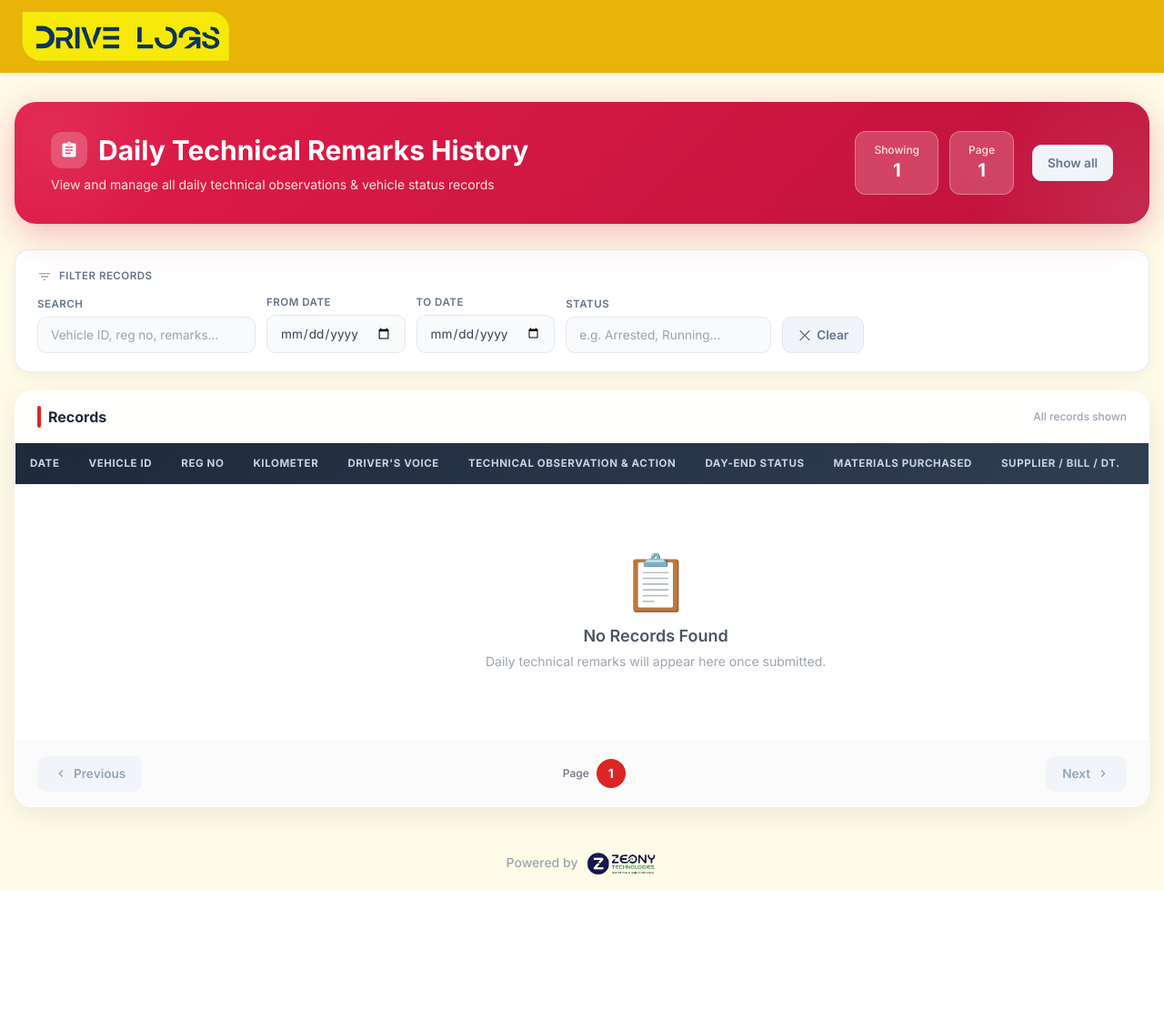
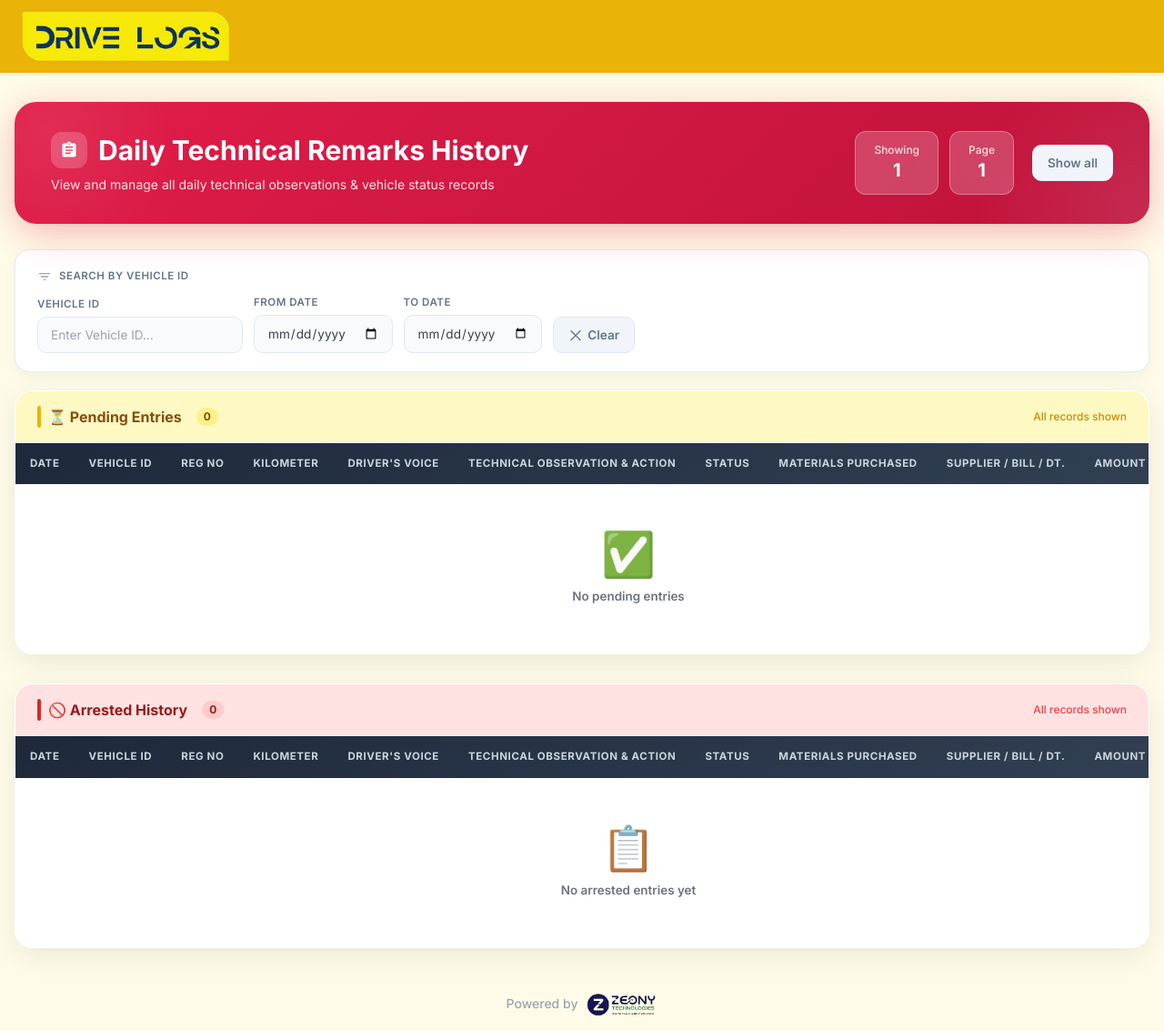
Before and after one commit to pmcdrivelogs/drivelogs, a Flask app: a page that uses templates/daily_technical_remarks_history.html in a window 1280 px wide. Shown: the whole page at 91% size. Before the commit the page ends 978 px from the top, so only its background shows below. Run offline with Flask 3, Linux system fonts and the light colour scheme; the visitor is signed in with stand-in values (Sample User, id 1); some libraries are stand-ins or nearby versions.

Commit message:
Refactor filter UI and improve record display
Updated filter labels and search functionality in the daily technical remarks history template. Improved the display of pending and arrested records with appropriate sections and messages.

```diff
--- a/templates/daily_technical_remarks_history.html
+++ b/templates/daily_technical_remarks_history.html
@@ -253,12 +253,12 @@
       <div class="filter-bar">
         <div class="flex items-center gap-2 mb-3">
           <svg class="w-4 h-4 text-gray-400" fill="currentColor" viewBox="0 0 24 24"><path d="M10 18h4v-2h-4v2zM3 6v2h18V6H3zm3 7h12v-2H6v2z"/></svg>
-          <span class="filter-label">Filter Records</span>
+          <span class="filter-label">Search by Vehicle ID</span>
         </div>
         <div class="flex flex-wrap gap-3 items-end">
           <div class="flex flex-col gap-1">
-            <label class="filter-label">Search</label>
-            <input id="hist_search" type="search" placeholder="Vehicle ID, reg no, remarks…" class="filter-input" style="min-width:240px;">
+            <label class="filter-label">Vehicle ID</label>
+            <input id="hist_search" type="search" placeholder="Enter Vehicle ID…" class="filter-input" style="min-width:220px;">
           </div>
           <div class="flex flex-col gap-1">
             <label class="filter-label">From Date</label>
@@ -268,10 +268,6 @@
             <label class="filter-label">To Date</label>
             <input id="hist_to" type="date" class="filter-input">
           </div>
-          <div class="flex flex-col gap-1">
-            <label class="filter-label">Status</label>
-            <input id="hist_status" type="search" placeholder="e.g. Arrested, Running…" class="filter-input" style="min-width:180px;">
-          </div>
           <button id="hist_clear" class="clear-btn">
             <svg class="w-4 h-4" fill="currentColor" viewBox="0 0 24 24"><path d="M19.293 4.293L12 11.586 4.707 4.293 3.293 5.707 10.586 13l-7.293 7.293 1.414 1.414L12 14.414l7.293 7.293 1.414-1.414L13.414 13l7.293-7.293z"/></svg>
             Clear
@@ -279,18 +275,18 @@
         </div>
       </div>
 
-      <!-- Table Card -->
-      <div class="glass-card p-0 overflow-hidden">
-        <div class="px-6 py-4 border-b border-gray-100 flex items-center justify-between">
+      <!-- ═══════════════ PENDING SECTION ═══════════════ -->
+      <div class="glass-card p-0 overflow-hidden mb-8">
+        <div class="px-6 py-4 border-b border-gray-100 flex items-center justify-between" style="background:#fef9c3;">
           <div class="flex items-center gap-2">
-            <div class="w-1 h-6 bg-red-600 rounded-full"></div>
-            <h2 class="font-bold text-gray-800">Records</h2>
+            <div class="w-1 h-6 bg-yellow-500 rounded-full"></div>
+            <h2 class="font-bold text-yellow-800">⏳ Pending Entries</h2>
+            <span class="ml-2 inline-flex items-center justify-center px-2 py-0.5 bg-yellow-200 text-yellow-800 rounded-full text-xs font-bold">{{ pending_records|length }}</span>
           </div>
-          <span class="text-xs text-gray-400 font-medium" id="filterInfo">All records shown</span>
+          <span class="text-xs text-yellow-600 font-medium" id="pendingFilterInfo">All pending records shown</span>
         </div>
-
         <div class="overflow-x-auto">
-          <table>
+          <table id="pendingTable">
             <thead>
               <tr>
                 <th>Date</th>
@@ -299,79 +295,96 @@
                 <th>Kilometer</th>
                 <th>Driver's Voice</th>
                 <th>Technical Observation &amp; Action</th>
-                <th>Day-end Status</th>
+                <th>Status</th>
                 <th>Materials Purchased</th>
                 <th>Supplier / Bill / Dt.</th>
                 <th>Amount</th>
                 <th>Actions</th>
               </tr>
             </thead>
-            <tbody id="remarksTableBody" class="bg-white">
-              {% for r in records %}
+            <tbody id="pendingTableBody" class="bg-white">
+              {% for r in pending_records %}
               <tr>
                 <td class="font-medium text-gray-700 whitespace-nowrap">
                   {% set d = r.date or r.created_at or '' %}
-                  {% if d %}
-                    <div class="flex items-center gap-1.5">
-                      <svg class="w-3.5 h-3.5 text-gray-400 flex-shrink-0" fill="currentColor" viewBox="0 0 24 24"><path d="M19 3h-1V1h-2v2H8V1H6v2H5c-1.1 0-2 .9-2 2v14c0 1.1.9 2 2 2h14c1.1 0 2-.9 2-2V5c0-1.1-.9-2-2-2zm0 16H5V8h14v11zM7 10h5v5H7z"/></svg>
-                      <span>{{ d }}</span>
-                    </div>
-                  {% endif %}
+                  {% if d %}<div class="flex items-center gap-1.5"><svg class="w-3.5 h-3.5 text-gray-400 flex-shrink-0" fill="currentColor" viewBox="0 0 24 24"><path d="M19 3h-1V1h-2v2H8V1H6v2H5c-1.1 0-2 .9-2 2v14c0 1.1.9 2 2 2h14c1.1 0 2-.9 2-2V5c0-1.1-.9-2-2-2zm0 16H5V8h14v11zM7 10h5v5H7z"/></svg><span>{{ d }}</span></div>{% endif %}
                 </td>
-                <td>
-                  <span class="inline-flex items-center px-2 py-0.5 bg-blue-50 text-blue-700 rounded-md font-semibold text-xs">{{ r.vehicle_id }}</span>
+                <td><span class="inline-flex items-center px-2 py-0.5 bg-blue-50 text-blue-700 rounded-md font-semibold text-xs" data-vid>{{ r.vehicle_id }}</span></td>
+                <td class="font-medium">{{ r.registration_no }}</td>
+                <td>{% if r.kilometer %}<span class="inline-flex items-center gap-1 text-gray-600">{{ r.kilometer }}</span>{% endif %}</td>
+                <td class="text-gray-600"><div class="truncate" style="max-width:160px;" title="{{ r.drivers_voice }}">{{ r.drivers_voice or '—' }}</div></td>
+                <td class="text-gray-600"><div class="truncate" style="max-width:200px;" title="{{ r.technical_observation }}">{{ r.technical_observation or '—' }}</div></td>
+                <td><span class="badge-status standby">⏳ {{ r.day_end_status or 'Pending' }}</span></td>
+                <td class="text-gray-600"><div class="truncate" style="max-width:150px;" title="{{ r.materials_purchased }}">{{ r.materials_purchased or '—' }}</div></td>
+                <td class="text-gray-600"><div class="truncate" style="max-width:150px;" title="{{ r.supplier_bill }}">{{ r.supplier_bill or '—' }}</div></td>
+                <td>{% if r.amount is not none %}<span class="font-semibold text-gray-800">₹{{ "%.2f"|format(r.amount|float) }}</span>{% else %}<span class="text-gray-400">—</span>{% endif %}</td>
+                <td style="white-space:nowrap;">
+                  <a href="{{ url_for('edit_daily_technical_remark', remark_id=r.id) }}" class="btn-edit">
+                    <svg class="w-3.5 h-3.5" fill="currentColor" viewBox="0 0 24 24"><path d="M3 17.25V21h3.75L17.81 9.94l-3.75-3.75L3 17.25zM20.71 7.04c.39-.39.39-1.02 0-1.41l-2.34-2.34c-.39-.39-1.02-.39-1.41 0l-1.83 1.83 3.75 3.75 1.83-1.83z"/></svg>
+                    Edit
+                  </a>
+                  <form action="{{ url_for('arrest_daily_technical_remark', remark_id=r.id) }}" method="POST" style="display:inline-block; margin-left:4px;" onsubmit="return confirm('Mark this entry as Arrested? It will move to the Arrested History section.');">
+                    <button type="submit" style="display:inline-flex; align-items:center; gap:4px; background:#dc2626; color:#fff; font-size:0.72rem; font-weight:700; padding:5px 12px; border-radius:8px; border:none; cursor:pointer; box-shadow:0 2px 8px rgba(220,38,38,0.3);">
+                      <svg style="width:12px;height:12px;" fill="currentColor" viewBox="0 0 24 24"><path d="M1 21L12 2l11 19H1zm11-3v2h2v-2h-2zm0-8v5h2v-5h-2z"/></svg>
+                      Arrest
+                    </button>
+                  </form>
                 </td>
+              </tr>
+              {% else %}
+              <tr><td colspan="11"><div class="py-10 text-center"><div class="text-5xl mb-3">✅</div><p class="font-semibold text-gray-500">No pending entries</p></div></td></tr>
+              {% endfor %}
+            </tbody>
+          </table>
+        </div>
+        <div id="noPendingFilter" style="display:none;" class="py-10 text-center">
+          <div class="text-4xl mb-2">🔍</div><p class="font-semibold text-gray-500">No matching pending records</p>
+        </div>
+      </div>
+
+      <!-- ═══════════════ ARRESTED SECTION ═══════════════ -->
+      <div class="glass-card p-0 overflow-hidden">
+        <div class="px-6 py-4 border-b border-gray-100 flex items-center justify-between" style="background:#fee2e2;">
+          <div class="flex items-center gap-2">
+            <div class="w-1 h-6 bg-red-600 rounded-full"></div>
+            <h2 class="font-bold text-red-800">🚫 Arrested History</h2>
+            <span class="ml-2 inline-flex items-center justify-center px-2 py-0.5 bg-red-200 text-red-800 rounded-full text-xs font-bold">{{ arrested_records|length }}</span>
+          </div>
+          <span class="text-xs text-red-500 font-medium" id="arrestedFilterInfo">All arrested records shown</span>
+        </div>
+        <div class="overflow-x-auto">
+          <table id="arrestedTable">
+            <thead>
+              <tr>
+                <th>Date</th>
+                <th>Vehicle ID</th>
+                <th>Reg No</th>
+                <th>Kilometer</th>
+                <th>Driver's Voice</th>
+                <th>Technical Observation &amp; Action</th>
+                <th>Status</th>
+                <th>Materials Purchased</th>
+                <th>Supplier / Bill / Dt.</th>
+                <th>Amount</th>
+                <th>Actions</th>
+              </tr>
+            </thead>
+            <tbody id="arrestedTableBody" class="bg-white">
+              {% for r in arrested_records %}
+              <tr style="background:#fff5f5;">
+                <td class="font-medium text-gray-700 whitespace-nowrap">
+                  {% set d = r.date or r.created_at or '' %}
+                  {% if d %}<div class="flex items-center gap-1.5"><svg class="w-3.5 h-3.5 text-gray-400 flex-shrink-0" fill="currentColor" viewBox="0 0 24 24"><path d="M19 3h-1V1h-2v2H8V1H6v2H5c-1.1 0-2 .9-2 2v14c0 1.1.9 2 2 2h14c1.1 0 2-.9 2-2V5c0-1.1-.9-2-2-2zm0 16H5V8h14v11zM7 10h5v5H7z"/></svg><span>{{ d }}</span></div>{% endif %}
+                </td>
+                <td><span class="inline-flex items-center px-2 py-0.5 bg-red-50 text-red-700 rounded-md font-semibold text-xs" data-vid>{{ r.vehicle_id }}</span></td>
                 <td class="font-medium">{{ r.registration_no }}</td>
-                <td>
-                  {% if r.kilometer %}
-                  <span class="inline-flex items-center gap-1 text-gray-600">
-                    <svg class="w-3 h-3 text-gray-400" fill="currentColor" viewBox="0 0 24 24"><path d="M12 2C8.13 2 5 5.13 5 9c0 5.25 7 13 7 13s7-7.75 7-13c0-3.87-3.13-7-7-7zm0 9.5c-1.38 0-2.5-1.12-2.5-2.5S10.62 6.5 12 6.5s2.5 1.12 2.5 2.5S13.38 11.5 12 11.5z"/></svg>
-                    {{ r.kilometer }}
-                  </span>
-                  {% endif %}
-                </td>
-                <td class="text-gray-600">
-                  <div class="truncate" style="max-width:160px;" title="{{ r.drivers_voice }}">{{ r.drivers_voice or '—' }}</div>
-                </td>
-                <td class="text-gray-600">
-                  <div class="truncate" style="max-width:200px;" title="{{ r.technical_observation }}">{{ r.technical_observation or '—' }}</div>
-                </td>
-                <td>
-                  {% set st = (r.day_end_status or '')|lower %}
-                  {% if 'arrest' in st %}
-                    <span class="badge-status arrested">
-                      <svg class="w-3 h-3" fill="currentColor" viewBox="0 0 24 24"><path d="M1 21L12 2l11 19H1zm11-3v2h2v-2h-2zm0-8v5h2v-5h-2z"/></svg>
-                      {{ r.day_end_status }}
-                    </span>
-                  {% elif 'run' in st %}
-                    <span class="badge-status running">
-                      <svg class="w-3 h-3" fill="currentColor" viewBox="0 0 24 24"><path d="M12 2C6.48 2 2 6.48 2 12s4.48 10 10 10 10-4.48 10-10S17.52 2 12 2zm-2 14.5v-9l6 4.5-6 4.5z"/></svg>
-                      {{ r.day_end_status }}
-                    </span>
-                  {% elif 'stand' in st %}
-                    <span class="badge-status standby">
-                      <svg class="w-3 h-3" fill="currentColor" viewBox="0 0 24 24"><path d="M6 19h4V5H6v14zm8-14v14h4V5h-4z"/></svg>
-                      {{ r.day_end_status }}
-                    </span>
-                  {% elif r.day_end_status %}
-                    <span class="badge-status default">{{ r.day_end_status }}</span>
-                  {% else %}
-                    <span class="text-gray-400 text-xs">—</span>
-                  {% endif %}
-                </td>
-                <td class="text-gray-600">
-                  <div class="truncate" style="max-width:150px;" title="{{ r.materials_purchased }}">{{ r.materials_purchased or '—' }}</div>
-                </td>
-                <td class="text-gray-600">
-                  <div class="truncate" style="max-width:150px;" title="{{ r.supplier_bill }}">{{ r.supplier_bill or '—' }}</div>
-                </td>
-                <td>
-                  {% if r.amount is not none %}
-                    <span class="font-semibold text-gray-800">₹{{ "%.2f"|format(r.amount|float) }}</span>
-                  {% else %}
-                    <span class="text-gray-400">—</span>
-                  {% endif %}
-                </td>
+                <td>{% if r.kilometer %}<span class="text-gray-600">{{ r.kilometer }}</span>{% endif %}</td>
+                <td class="text-gray-600"><div class="truncate" style="max-width:160px;" title="{{ r.drivers_voice }}">{{ r.drivers_voice or '—' }}</div></td>
+                <td class="text-gray-600"><div class="truncate" style="max-width:200px;" title="{{ r.technical_observation }}">{{ r.technical_observation or '—' }}</div></td>
+                <td><span class="badge-status arrested">🚫 {{ r.day_end_status }}</span></td>
+                <td class="text-gray-600"><div class="truncate" style="max-width:150px;" title="{{ r.materials_purchased }}">{{ r.materials_purchased or '—' }}</div></td>
+                <td class="text-gray-600"><div class="truncate" style="max-width:150px;" title="{{ r.supplier_bill }}">{{ r.supplier_bill or '—' }}</div></td>
+                <td>{% if r.amount is not none %}<span class="font-semibold text-gray-800">₹{{ "%.2f"|format(r.amount|float) }}</span>{% else %}<span class="text-gray-400">—</span>{% endif %}</td>
                 <td>
                   <a href="{{ url_for('edit_daily_technical_remark', remark_id=r.id) }}" class="btn-edit">
                     <svg class="w-3.5 h-3.5" fill="currentColor" viewBox="0 0 24 24"><path d="M3 17.25V21h3.75L17.81 9.94l-3.75-3.75L3 17.25zM20.71 7.04c.39-.39.39-1.02 0-1.41l-2.34-2.34c-.39-.39-1.02-.39-1.41 0l-1.83 1.83 3.75 3.75 1.83-1.83z"/></svg>
@@ -380,59 +393,13 @@
                 </td>
               </tr>
               {% else %}
-              <tr>
-                <td colspan="11">
-                  <div class="py-16 text-center">
-                    <div class="text-6xl mb-4">📋</div>
-                    <p class="text-lg font-semibold text-gray-600">No Records Found</p>
-                    <p class="text-sm text-gray-400 mt-1">Daily technical remarks will appear here once submitted.</p>
-                  </div>
-                </td>
-              </tr>
+              <tr><td colspan="11"><div class="py-10 text-center"><div class="text-5xl mb-3">📋</div><p class="font-semibold text-gray-500">No arrested entries yet</p></div></td></tr>
               {% endfor %}
             </tbody>
           </table>
         </div>
-
-        <!-- No results (JS filter) -->
-        <div id="noFilterResults" style="display:none;" class="py-12 text-center">
-          <div class="text-5xl mb-3">🔍</div>
-          <p class="font-semibold text-gray-500">No matching records</p>
-          <p class="text-sm text-gray-400 mt-1">Try adjusting your filters.</p>
-        </div>
-
-        <!-- Pagination -->
-        <div class="px-6 py-4 border-t border-gray-100 flex items-center justify-between" style="background:rgba(249,250,251,0.7);">
-          <div>
-            {% if page and page > 1 %}
-              <a href="{{ url_for('daily_technical_remarks_history') }}?page={{ page-1 }}" class="pagination-btn active">
-                <svg class="w-4 h-4" fill="currentColor" viewBox="0 0 24 24"><path d="M15.41 16.59L10.83 12l4.58-4.59L14 6l-6 6 6 6z"/></svg>
-                Previous
-              </a>
-            {% else %}
-              <span class="pagination-btn inactive">
-                <svg class="w-4 h-4" fill="currentColor" viewBox="0 0 24 24"><path d="M15.41 16.59L10.83 12l4.58-4.59L14 6l-6 6 6 6z"/></svg>
-                Previous
-              </span>
-            {% endif %}
-          </div>
-          <div class="flex items-center gap-2">
-            <span class="text-xs text-gray-500 font-medium">Page</span>
-            <span class="inline-flex items-center justify-center w-8 h-8 bg-red-600 text-white text-sm font-bold rounded-full">{{ page or 1 }}</span>
-          </div>
-          <div>
-            {% if has_more %}
-              <a href="{{ url_for('daily_technical_remarks_history') }}?page={{ (page or 1) + 1 }}" class="pagination-btn active">
-                Next
-                <svg class="w-4 h-4" fill="currentColor" viewBox="0 0 24 24"><path d="M8.59 16.59L13.17 12 8.59 7.41 10 6l6 6-6 6z"/></svg>
-              </a>
-            {% else %}
-              <span class="pagination-btn inactive">
-                Next
-                <svg class="w-4 h-4" fill="currentColor" viewBox="0 0 24 24"><path d="M8.59 16.59L13.17 12 8.59 7.41 10 6l6 6-6 6z"/></svg>
-              </span>
-            {% endif %}
-          </div>
+        <div id="noArrestedFilter" style="display:none;" class="py-10 text-center">
+          <div class="text-4xl mb-2">🔍</div><p class="font-semibold text-gray-500">No matching arrested records</p>
         </div>
       </div>
 
@@ -464,71 +431,67 @@ document.addEventListener('DOMContentLoaded', function(){
 });
 </script>
 <script>
-// Client-side filtering
+// Client-side filtering by Vehicle ID and date range — applied to both Pending and Arrested tables
 document.addEventListener('DOMContentLoaded', function(){
-  const search   = document.getElementById('hist_search');
-  const from     = document.getElementById('hist_from');
-  const to       = document.getElementById('hist_to');
-  const status   = document.getElementById('hist_status');
-  const clearBtn = document.getElementById('hist_clear');
-  const tbody    = document.getElementById('remarksTableBody');
-  const noRes    = document.getElementById('noFilterResults');
-  const visCount = document.getElementById('visibleCount');
-  const filterInfo = document.getElementById('filterInfo');
-  if (!tbody) return;
+  const search        = document.getElementById('hist_search');
+  const fromDate      = document.getElementById('hist_from');
+  const toDate        = document.getElementById('hist_to');
+  const clearBtn      = document.getElementById('hist_clear');
+  const pendingTbody  = document.getElementById('pendingTableBody');
+  const arrestedTbody = document.getElementById('arrestedTableBody');
+  const noPending     = document.getElementById('noPendingFilter');
+  const noArrested    = document.getElementById('noArrestedFilter');
+  const visCount      = document.getElementById('visibleCount');
+  const pendInfo      = document.getElementById('pendingFilterInfo');
+  const arrInfo       = document.getElementById('arrestedFilterInfo');
 
-  function parseCellDate(text){
-    if (!text) return null;
-    const m = text.match(/(\d{4}-\d{2}-\d{2})/);
-    if (m) return new Date(m[1]);
-    const d = new Date(text);
-    return isNaN(d.getTime()) ? null : d;
+  function parseRowDate(row) {
+    // Date cell is index 0; extract YYYY-MM-DD pattern
+    var txt = row.cells[0] ? row.cells[0].innerText.trim() : '';
+    var m = txt.match(/(\d{4}-\d{2}-\d{2})/);
+    return m ? m[1] : null;
   }
 
-  function matchesRow(row){
-    const txt   = row.innerText.toLowerCase();
-    const q     = (search.value || '').trim().toLowerCase();
-    if (q && txt.indexOf(q) === -1) return false;
-
-    const statusQ = (status.value || '').trim().toLowerCase();
-    if (statusQ){
-      const st = (row.cells[6] && row.cells[6].innerText || '').toLowerCase();
-      if (st.indexOf(statusQ) === -1) return false;
-    }
-
-    const fromVal = from.value;
-    const toVal   = to.value;
-    if (fromVal || toVal){
-      const dateText = row.cells[0] && row.cells[0].innerText || '';
-      const dt = parseCellDate(dateText);
-      if (!dt) return false;
-      if (fromVal && dt < new Date(fromVal + 'T00:00:00')) return false;
-      if (toVal   && dt > new Date(toVal   + 'T23:59:59')) return false;
-    }
-    return true;
+  function filterTable(tbody, noRes, infoEl) {
+    if (!tbody) return 0;
+    var q    = (search    ? search.value    : '').trim().toLowerCase();
+    var from = (fromDate  ? fromDate.value  : '');
+    var to   = (toDate    ? toDate.value    : '');
+    var rows = Array.from(tbody.querySelectorAll('tr'));
+    var visible = 0;
+    rows.forEach(function(r) {
+      if (r.querySelectorAll('td').length === 0) return;
+      // Vehicle ID filter
+      var vidCell = r.cells[1] ? r.cells[1].innerText.trim().toLowerCase() : '';
+      if (q && !vidCell.includes(q)) { r.style.display = 'none'; return; }
+      // Date range filter
+      if (from || to) {
+        var rowDate = parseRowDate(r);
+        if (!rowDate) { r.style.display = 'none'; return; }
+        if (from && rowDate < from) { r.style.display = 'none'; return; }
+        if (to   && rowDate > to)   { r.style.display = 'none'; return; }
+      }
+      r.style.display = '';
+      visible++;
+    });
+    if (noRes) noRes.style.display = (visible === 0 && rows.length > 0) ? '' : 'none';
+    if (infoEl) infoEl.textContent = (q || from || to) ? visible + ' record(s) matched' : 'All records shown';
+    return visible;
   }
 
-  function applyFilter(){
-    const rows = Array.from(tbody.querySelectorAll('tr'));
-    let visible = 0;
-    rows.forEach(r => {
-      if (r.querySelectorAll('td').length === 0) return;
-      const show = matchesRow(r);
-      r.style.display = show ? '' : 'none';
-      if (show) visible++;
-    });
-    if (noRes) noRes.style.display = (visible === 0 && rows.length > 0) ? '' : 'none';
-    if (visCount) visCount.textContent = visible;
-    const isFiltered = search.value || from.value || to.value || status.value;
-    if (filterInfo) filterInfo.textContent = isFiltered ? visible + ' record(s) matched' : 'All records shown';
+  function applyFilter() {
+    var pv = filterTable(pendingTbody, noPending, pendInfo);
+    filterTable(arrestedTbody, noArrested, arrInfo);
+    if (visCount) visCount.textContent = pv;
   }
 
-  [search, from, to, status].forEach(el => { if (el) el.addEventListener('input', applyFilter); });
+  [search, fromDate, toDate].forEach(function(el) { if (el) el.addEventListener('input', applyFilter); });
   if (clearBtn) clearBtn.addEventListener('click', function(){
-    search.value = ''; from.value = ''; to.value = ''; status.value = '';
+    if (search)   search.value   = '';
+    if (fromDate) fromDate.value = '';
+    if (toDate)   toDate.value   = '';
     applyFilter();
   });
-
   applyFilter();
 });
 </script>
```
